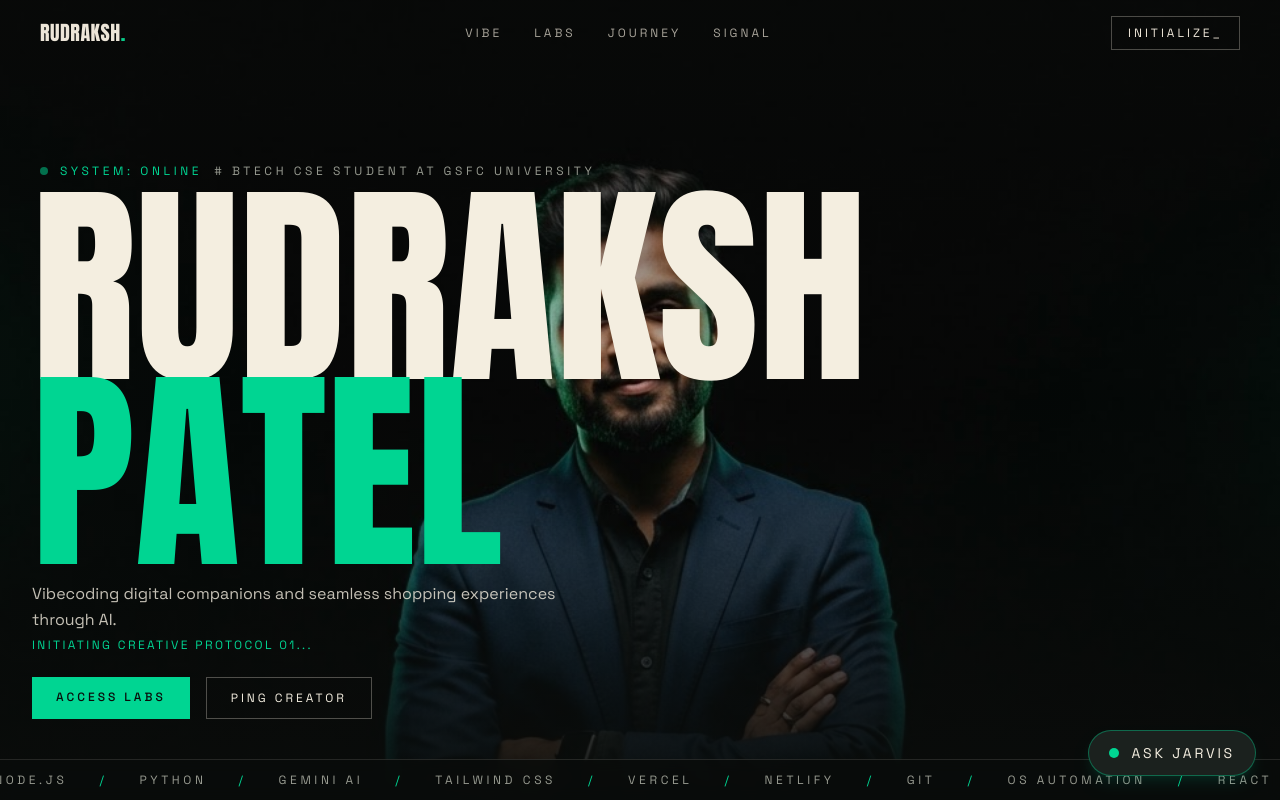
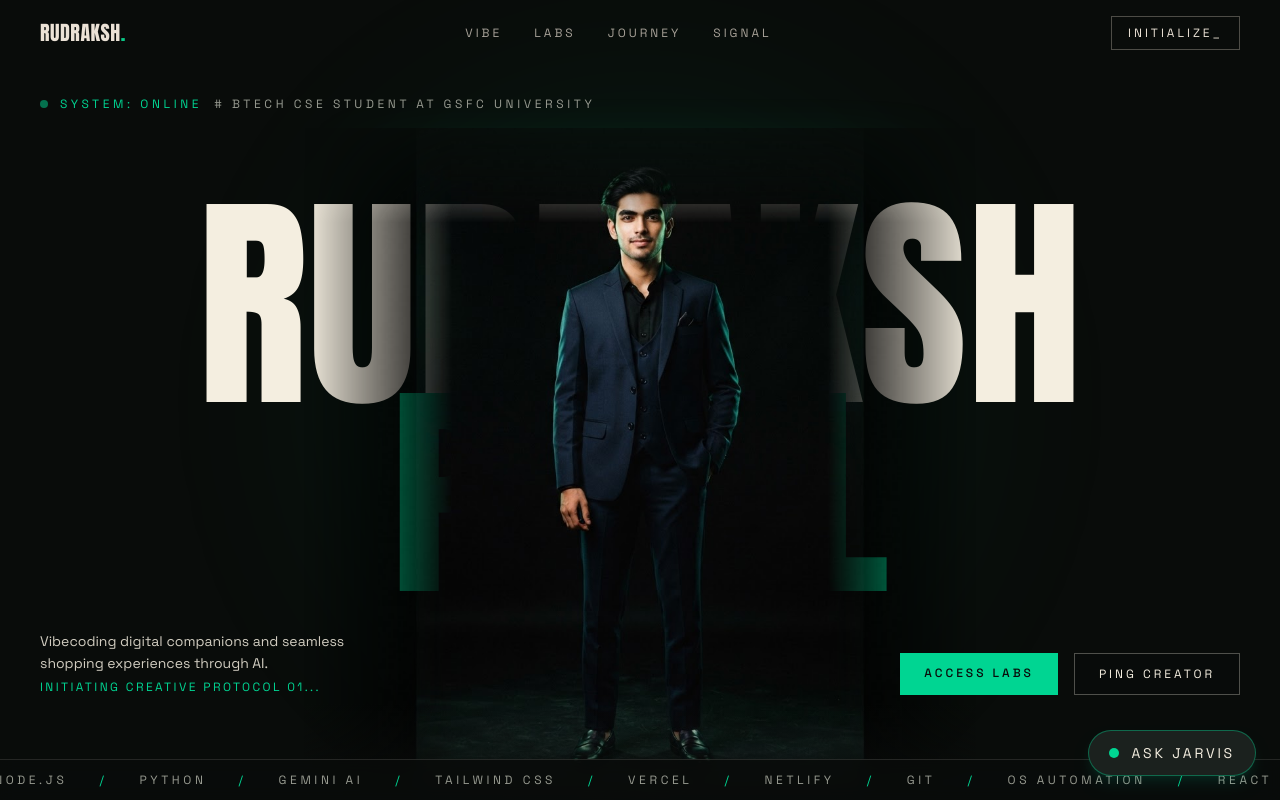
Before and after one commit to progammer24052025-png/rudraksh-portfolio-cinematic, a Next.js app: page / in a window 1280 px wide. Shown: the top 800 px of the page. Built offline with nearby package versions, Linux system fonts and the light colour scheme.

Commit message:
feat: enhance scroll animation with new figure and name transformations

```diff
--- a/components/hero.tsx
+++ b/components/hero.tsx
@@ -15,86 +15,126 @@ export function Hero() {
     offset: ['start start', 'end start'],
   })
 
-  const imageScale = useTransform(scrollYProgress, [0, 1], [1.05, 1.35])
-  const imageRotate = useTransform(scrollYProgress, [0, 1], [0, 4])
-  const imageOpacity = useTransform(scrollYProgress, [0, 0.7, 1], [1, 0.6, 0.2])
-  const titleY = useTransform(scrollYProgress, [0, 1], ['0%', '-40%'])
-  const subOpacity = useTransform(scrollYProgress, [0, 0.4], [1, 0])
+  // Figure: rises slightly, scales up and drifts as you scroll
+  const figureY = useTransform(scrollYProgress, [0, 1], ['0%', '18%'])
+  const figureScale = useTransform(scrollYProgress, [0, 1], [1, 1.25])
+  const figureOpacity = useTransform(scrollYProgress, [0, 0.75, 1], [1, 0.85, 0.25])
+
+  // Name letters: split apart in opposite directions behind the figure
+  const nameX = useTransform(scrollYProgress, [0, 1], ['0%', '-12%'])
+  const surnameX = useTransform(scrollYProgress, [0, 1], ['0%', '12%'])
+  const nameOpacity = useTransform(scrollYProgress, [0, 0.8], [1, 0.15])
+
+  // Foreground copy fades early
+  const subOpacity = useTransform(scrollYProgress, [0, 0.35], [1, 0])
+
+  // Ambient glow intensifies mid-scroll
+  const glowOpacity = useTransform(scrollYProgress, [0, 0.5, 1], [0.35, 0.7, 0.1])
 
   return (
-    <section id="top" ref={ref} className="relative h-[220vh]">
+    <section id="top" ref={ref} className="relative h-[240vh]">
       <div className="sticky top-0 flex h-screen flex-col justify-end overflow-hidden">
-        {/* Cinematic backdrop */}
+        {/* Emerald ambient glow */}
         <motion.div
-          style={{ scale: imageScale, rotate: imageRotate, opacity: imageOpacity }}
+          style={{ opacity: glowOpacity }}
+          aria-hidden="true"
+          className="absolute left-1/2 top-1/2 -z-0 size-[70vmin] -translate-x-1/2 -translate-y-1/2 rounded-full bg-primary/25 blur-[120px]"
+        />
+
+        {/* Giant name behind the figure */}
+        <div className="absolute inset-0 flex flex-col items-center justify-center">
+          <h1 className="font-display leading-[0.82] text-foreground">
+            <span className="sr-only">{PORTFOLIO.name}</span>
+            <motion.span
+              aria-hidden="true"
+              style={{ x: nameX, opacity: nameOpacity }}
+              className="block text-center text-[20vw] md:text-[18vw]"
+            >
+              {NAME.split('').map((ch, i) => (
+                <motion.span
+                  key={i}
+                  initial={{ y: '110%', opacity: 0 }}
+                  animate={{ y: '0%', opacity: 1 }}
+                  transition={{ delay: 0.08 * i, duration: 0.7, ease: [0.16, 1, 0.3, 1] }}
+                  className="inline-block"
+                >
+                  {ch}
+                </motion.span>
+              ))}
+            </motion.span>
+            <motion.span
+              aria-hidden="true"
+              style={{ x: surnameX, opacity: nameOpacity }}
+              className="block text-center text-[20vw] text-primary md:text-[18vw]"
+            >
+              {SURNAME.split('').map((ch, i) => (
+                <motion.span
+                  key={i}
+                  initial={{ y: '110%', opacity: 0 }}
+                  animate={{ y: '0%', opacity: 1 }}
+                  transition={{ delay: 0.6 + 0.08 * i, duration: 0.7, ease: [0.16, 1, 0.3, 1] }}
+                  className="inline-block"
+                >
+                  {ch}
+                </motion.span>
+              ))}
+            </motion.span>
+          </h1>
+        </div>
+
+        {/* Suited figure in front of the type, moving on scroll */}
+        <motion.div
+          style={{ y: figureY, scale: figureScale, opacity: figureOpacity }}
+          initial={{ opacity: 0, y: 60 }}
+          animate={{ opacity: 1, y: 0 }}
+          transition={{ delay: 1.1, duration: 1.1, ease: [0.16, 1, 0.3, 1] }}
+          className="pointer-events-none absolute inset-x-0 bottom-0 z-10 mx-auto h-[78vh] w-full max-w-2xl md:h-[88vh]"
+        >
+          <div
             className="absolute inset-0"
+            style={{
+              maskImage:
+                'linear-gradient(to right, transparent, black 22%, black 78%, transparent), linear-gradient(to bottom, transparent, black 18%)',
+              maskComposite: 'intersect',
+              WebkitMaskImage:
+                'linear-gradient(to right, transparent, black 22%, black 78%, transparent), linear-gradient(to bottom, transparent, black 18%)',
+              WebkitMaskComposite: 'source-in',
+            }}
           >
             <Image
-            src="/images/hero-orbit.png"
-            alt="Rudraksh Patel standing in a black studio with emerald rim lighting"
+              src="/images/rudraksh-suit.png"
+              alt="Rudraksh Patel standing in a tailored navy suit with emerald rim lighting"
               fill
               priority
-            className="object-cover object-top"
+              className="object-contain object-bottom [filter:drop-shadow(0_0_60px_oklch(0.7_0.17_160/0.25))]"
             />
-          <div className="absolute inset-0 bg-gradient-to-t from-background via-background/20 to-background/60" />
+          </div>
+          {/* Ground fade so the figure melts into the page */}
+          <div className="absolute inset-x-0 bottom-0 h-24 bg-gradient-to-t from-background to-transparent" />
         </motion.div>
 
         {/* Status line */}
         <motion.div
           style={{ opacity: subOpacity }}
-          className="relative z-10 flex items-center gap-3 px-5 pb-4 md:px-10"
+          className="absolute left-0 top-20 z-20 flex items-center gap-3 px-5 md:top-24 md:px-10"
         >
           <span className="inline-block size-2 animate-pulse rounded-full bg-primary" aria-hidden="true" />
           <span className="text-xs tracking-[0.3em] text-primary">SYSTEM: ONLINE</span>
-          <span className="text-xs tracking-[0.3em] text-muted-foreground">
+          <span className="hidden text-xs tracking-[0.3em] text-muted-foreground md:inline">
             # {PORTFOLIO.role.toUpperCase()}
           </span>
         </motion.div>
 
-        {/* Kinetic name */}
-        <motion.div style={{ y: titleY }} className="relative z-10 px-4 md:px-8">
-          <h1 className="font-display leading-[0.85] text-foreground">
-            <span className="sr-only">{PORTFOLIO.name}</span>
-            <span aria-hidden="true" className="block text-[19vw] md:text-[17vw]">
-              {NAME.split('').map((ch, i) => (
-                <motion.span
-                  key={i}
-                  initial={{ y: '110%', opacity: 0 }}
-                  animate={{ y: '0%', opacity: 1 }}
-                  transition={{
-                    delay: 0.08 * i,
-                    duration: 0.7,
-                    ease: [0.16, 1, 0.3, 1],
-                  }}
-                  className="inline-block"
+        {/* Tagline + CTAs pinned to corners */}
+        <motion.div
+          style={{ opacity: subOpacity }}
+          className="relative z-20 flex flex-col gap-6 px-5 pb-16 md:flex-row md:items-end md:justify-between md:px-10"
         >
-                  {ch}
-                </motion.span>
-              ))}
-            </span>
-            <span aria-hidden="true" className="block text-[19vw] text-primary md:text-[17vw]">
-              {SURNAME.split('').map((ch, i) => (
-                <motion.span
-                  key={i}
-                  initial={{ y: '110%', opacity: 0 }}
-                  animate={{ y: '0%', opacity: 1 }}
-                  transition={{
-                    delay: 0.6 + 0.08 * i,
-                    duration: 0.7,
-                    ease: [0.16, 1, 0.3, 1],
-                  }}
-                  className="inline-block"
-                >
-                  {ch}
-                </motion.span>
-              ))}
-            </span>
-          </h1>
           <motion.p
             initial={{ opacity: 0, y: 20 }}
             animate={{ opacity: 1, y: 0 }}
-            transition={{ delay: 1.4, duration: 0.8 }}
-            className="mt-4 max-w-xl text-pretty text-sm leading-relaxed text-foreground/80 md:text-base"
+            transition={{ delay: 1.5, duration: 0.8 }}
+            className="max-w-xs text-pretty text-sm leading-relaxed text-foreground/85"
           >
             {PORTFOLIO.tagline}
             <span className="mt-1 block text-xs tracking-[0.2em] text-primary">
@@ -104,8 +144,8 @@ export function Hero() {
           <motion.div
             initial={{ opacity: 0, y: 20 }}
             animate={{ opacity: 1, y: 0 }}
-            transition={{ delay: 1.6, duration: 0.8 }}
-            className="mt-6 flex flex-wrap gap-4 pb-10"
+            transition={{ delay: 1.7, duration: 0.8 }}
+            className="flex flex-wrap gap-4"
           >
             <a
               href="#labs"
@@ -115,7 +155,7 @@ export function Hero() {
             </a>
             <a
               href="#signal"
-              className="border border-foreground/30 px-6 py-3 text-xs tracking-[0.25em] text-foreground transition-colors hover:border-primary hover:text-primary"
+              className="border border-foreground/30 bg-background/40 px-6 py-3 text-xs tracking-[0.25em] text-foreground backdrop-blur-sm transition-colors hover:border-primary hover:text-primary"
             >
               PING CREATOR
             </a>
@@ -123,7 +163,7 @@ export function Hero() {
         </motion.div>
 
         {/* Skills marquee */}
-        <div className="relative z-10 overflow-hidden border-t border-border bg-background/80 py-3 backdrop-blur-sm">
+        <div className="relative z-20 overflow-hidden border-t border-border bg-background/80 py-3 backdrop-blur-sm">
           <div className="animate-marquee flex w-max gap-8" aria-hidden="true">
             {[...PORTFOLIO.skills, ...PORTFOLIO.skills].map((s, i) => (
               <span
```
Also changed, not shown: public/images/rudraksh-suit.png (added). Lines whose indentation alone changed are shown as unchanged.
